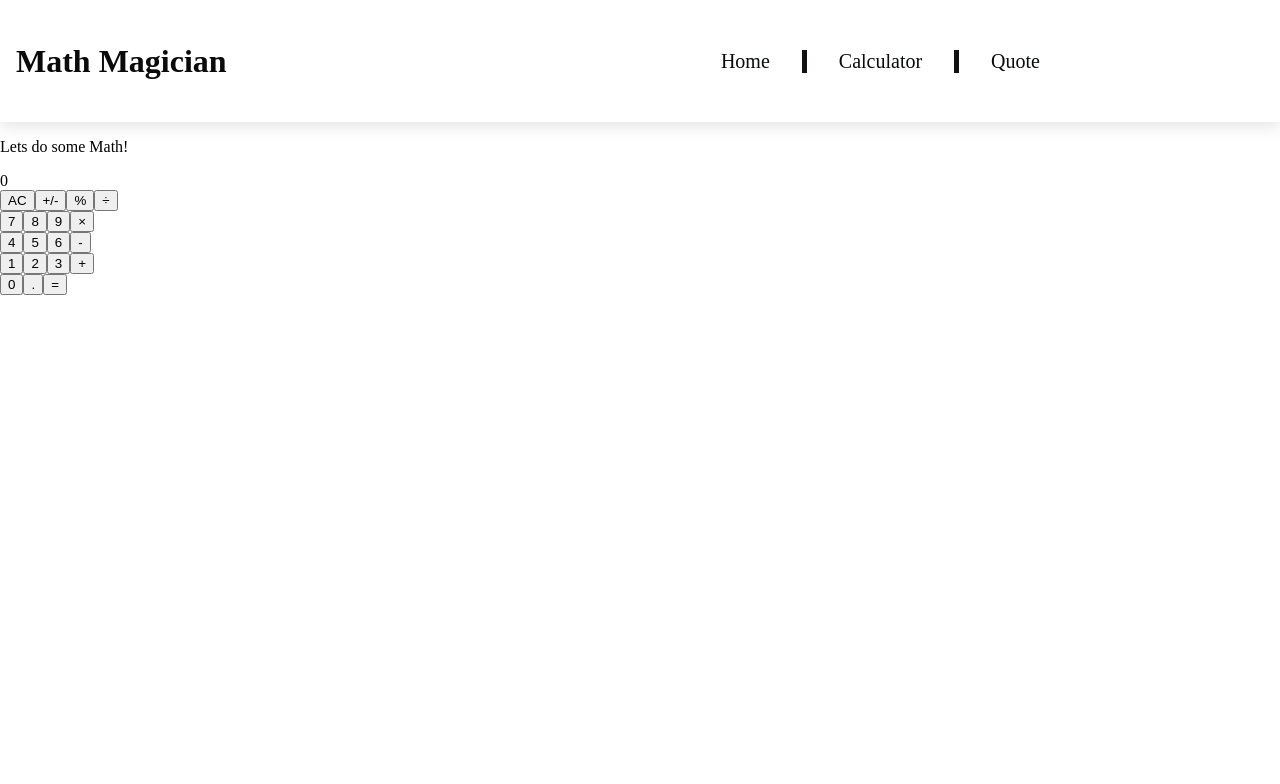
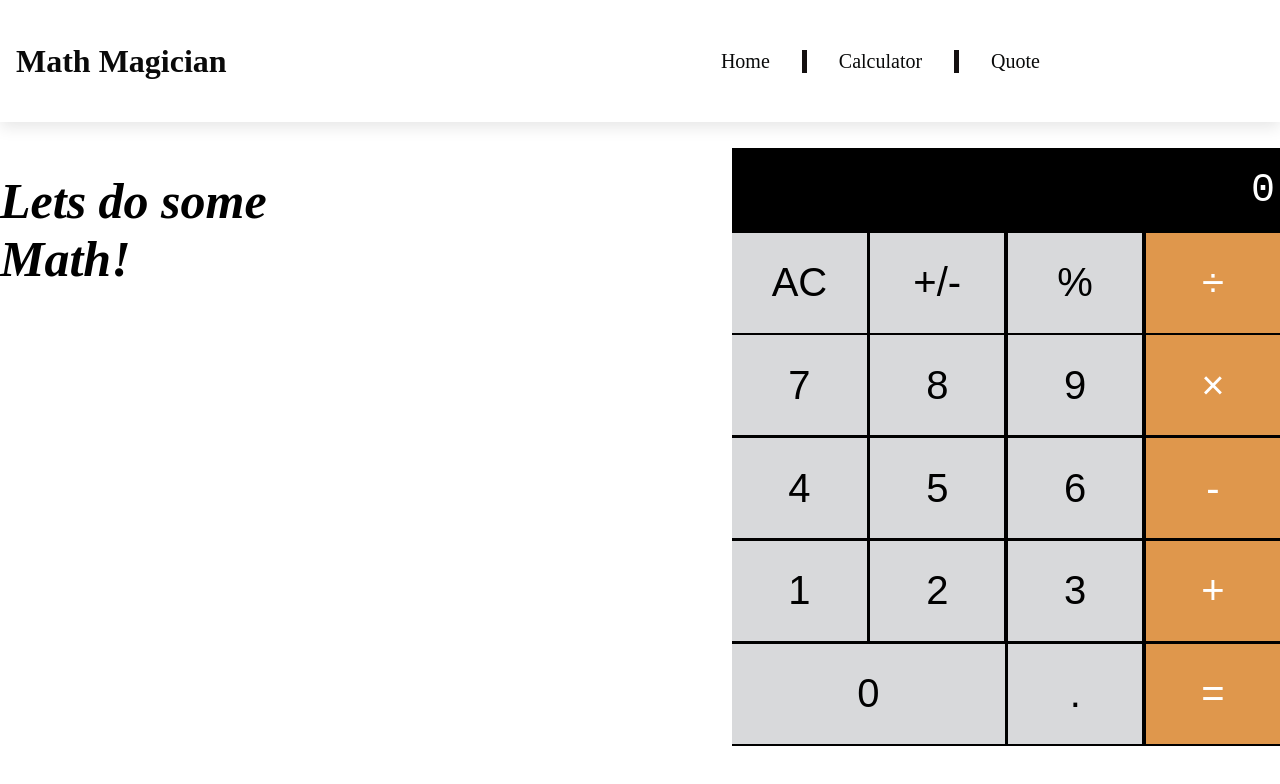
Before and after one commit to AbdimulhinYussuf3675/math_magicians, a React (Create React App) app: page /calculator in a window 1280 px wide. Shown: the top 784 px of the page. Built offline with nearby package versions, Linux system fonts and the light colour scheme.

Commit message:
Change css path

```diff
--- a/src/components/calculator.js
+++ b/src/components/calculator.js
@@ -1,5 +1,6 @@
 import React, { useState } from 'react';
 import calculate from './logic/calculate';
+import styles from '../styles/calculator.module.css';
 
 const Calculator = () => {
   const [state, setState] = useState({ total: 0, next: null, operation: null });
@@ -11,11 +12,11 @@ const Calculator = () => {
   const { total, operation, next } = state;
   return (
     <>
-      <section className="calcContainer">
-        <p className="calcText">Lets do some Math!</p>
+      <section className={styles.calcContainer}>
+        <p className={styles.calcText}>Lets do some Math!</p>
 
-        <div className="calc">
-          <section className="screen">
+        <div className={styles.calc}>
+          <section className={styles.screen}>
             <div>
               {total}
               {operation}
@@ -23,75 +24,76 @@ const Calculator = () => {
             </div>
           </section>
 
-          <section className="calc-buttons">
-            <div className="calc-button-row">
-              <button type="button" className="calc-button" onClick={calcultion}>
+          <section className={styles.calc_buttons}>
+            <div className={styles.calc_button_row}>
+              <button type="button" className={styles.calc_button} onClick={calcultion}>
                 AC
               </button>
-              <button type="button" className="calc-button" onClick={calcultion}>
+              <button type="button" className={styles.calc_button} onClick={calcultion}>
                 +/-
               </button>
-              <button type="button" className="calc-button" onClick={calcultion}>
+              <button type="button" className={styles.calc_button} onClick={calcultion}>
                 %
               </button>
-              <button type="button" className="calc-button" onClick={calcultion}>
+              <button type="button" className={styles.calc_button} onClick={calcultion}>
                 ÷
               </button>
             </div>
-            <div className="calc-button-row">
-              <button type="button" className="calc-button" onClick={calcultion}>
+            <div className={styles.calc_button_row}>
+              <button type="button" className={styles.calc_button} onClick={calcultion}>
                 7
               </button>
-              <button type="button" className="calc-button" onClick={calcultion}>
+              <button type="button" className={styles.calc_button} onClick={calcultion}>
                 8
               </button>
-              <button type="button" className="calc-button" onClick={calcultion}>
+              <button type="button" className={styles.calc_button} onClick={calcultion}>
                 9
               </button>
-              <button type="button" className="calc-button" onClick={calcultion}>
+              <button type="button" className={styles.calc_button} onClick={calcultion}>
                 ×
               </button>
             </div>
-            <div className="calc-button-row">
-              <button type="button" className="calc-button" onClick={calcultion}>
+            <div className={styles.calc_button_row}>
+              <button type="button" className={styles.calc_button} onClick={calcultion}>
                 4
               </button>
-              <button type="button" className="calc-button" onClick={calcultion}>
+              <button type="button" className={styles.calc_button} onClick={calcultion}>
                 5
               </button>
-              <button type="button" className="calc-button" onClick={calcultion}>
+              <button type="button" className={styles.calc_button} onClick={calcultion}>
                 6
               </button>
-              <button type="button" className="calc-button" onClick={calcultion}>
+              <button type="button" className={styles.calc_button} onClick={calcultion}>
                 -
               </button>
             </div>
-            <div className="calc-button-row">
-              <button type="button" className="calc-button" onClick={calcultion}>
+            <div className={styles.calc_button_row}>
+              <button type="button" className={styles.calc_button} onClick={calcultion}>
                 1
               </button>
-              <button type="button" className="calc-button" onClick={calcultion}>
+              <button type="button" className={styles.calc_button} onClick={calcultion}>
                 2
               </button>
-              <button type="button" className="calc-button" onClick={calcultion}>
+              <button type="button" className={styles.calc_button} onClick={calcultion}>
                 3
               </button>
-              <button type="button" className="calc-button" onClick={calcultion}>
+              <button type="button" className={styles.calc_button} onClick={calcultion}>
                 +
               </button>
             </div>
-            <div className="calc-button-row">
+            <div className={styles.calc_button_row}>
               <button
                 type="button"
-                className="calc-button double"
+                className={styles.calc_button}
+                id={styles.double}
                 onClick={calcultion}
               >
                 0
               </button>
-              <button type="button" className="calc-button" onClick={calcultion}>
+              <button type="button" className={styles.calc_button} onClick={calcultion}>
                 .
               </button>
-              <button type="button" className="calc-button" onClick={calcultion}>
+              <button type="button" className={styles.calc_button} onClick={calcultion}>
                 =
               </button>
             </div>
```
